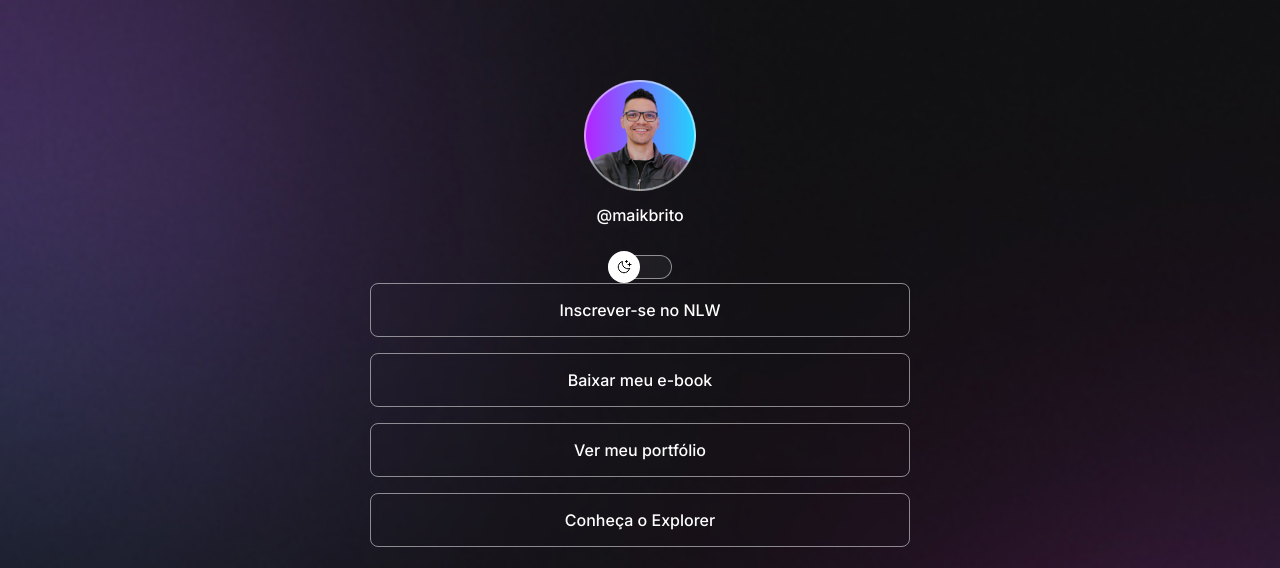
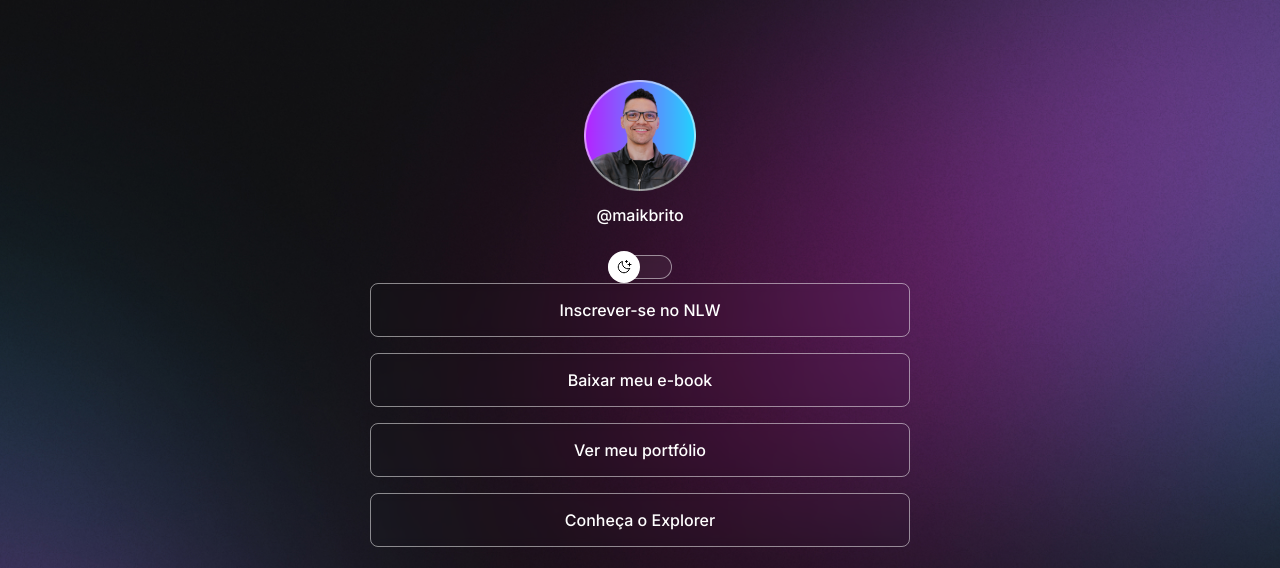
Before and after one commit to Pierre-Gaiao/projeto, a plain HTML site: page index.html in a window 1280 px wide. Shown: the top 568 px of the page. Drawn offline with nearby package versions, Linux system fonts and the light colour scheme.

Commit message:
change background based on media queries

```diff
--- a/style.css
+++ b/style.css
@@ -38,6 +38,7 @@ body {
   /*background: color image repeat position/size */
   /* background: url(./assets/bg-mobile.jpg) no-repeat top center/cover; */
   background: var(--bg-url) no-repeat top center/cover;
+  height: 100vh;
 }
 
 body * {
@@ -220,3 +221,14 @@ footer {
   text-align: center;
   font-size: 14px;
 }
+
+/* media queries */
+@media (min-width: 700px) {
+  :root {
+    --bg-url: url(./assets/bg-desktop.jpg);
+  }
+
+  .light {
+    --bg-url: url(./assets/bg-desktop-light.jpg);
+  }
+}
```
Also changed, not shown: index.html (+1 -0 lines).
